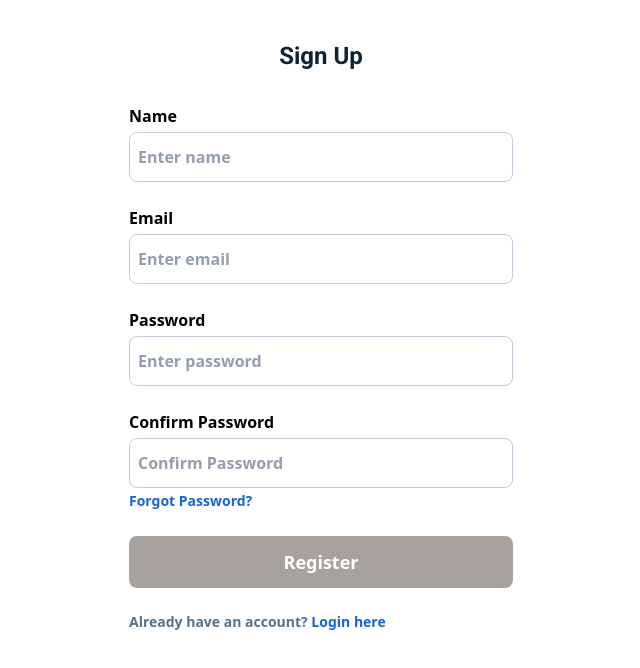
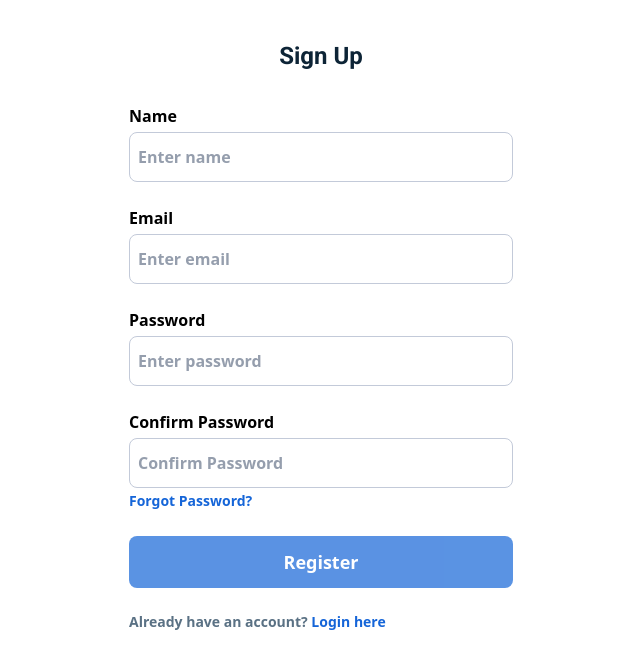
Before and after one commit to Millenmark/react-blog-app-frontend, a React (Vite) app: page /register in a window 1280 px wide. Shown: the top 668 px of the page, without its empty margins (319-959 px from the left). Built offline with nearby package versions, Linux system fonts and the light colour scheme.

Commit message:
update: Making use of the disabled property

```diff
--- a/src/pages/Register.jsx
+++ b/src/pages/Register.jsx
@@ -165,9 +165,7 @@ const Register = () => {
             <button
               type="submit"
               disabled={!isValid}
-              className={`${
-                isValid ? "bg-primary" : "bg-stone-400"
-              } text-white font-bold text-lg py-3 px-8 w-full rounded-lg my-6`}
+              className="bg-primary text-white font-bold text-lg py-3 px-8 w-full rounded-lg my-6 disabled:opacity-70"
             >
               Register
             </button>
```
